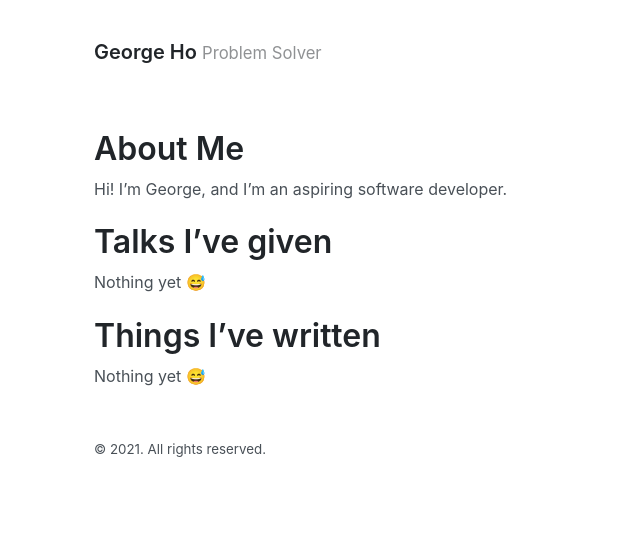
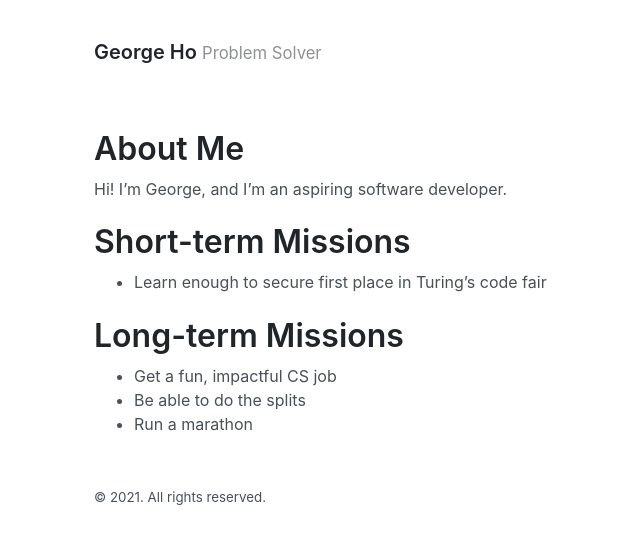
Before and after one commit to georgehwho/georgehwho.github.io, a Jekyll site: the page built from index.md, in a window 1280 px wide. Shown: the top 544 px of the page, without its empty margins (210-850 px from the left). Built offline with Jekyll 4.4.1, drawn with Linux system fonts in a browser that asks for light colours.

Commit message:
Add inital short term and long term missions

```diff
--- a/index.md
+++ b/index.md
@@ -1,16 +1,18 @@
 ---
 layout: default
 title: Home
+description: "A collection of George Ho's ramblings"
 ---
 
 # About Me
 
 Hi! I'm George, and I'm an aspiring software developer.
 
-# Talks I've given
+# Short-term Missions
+- Learn enough to secure first place in Turing's code fair
 
-Nothing yet 😅
+# Long-term Missions
 
-# Things I've written
-
-Nothing yet 😅
+- Get a fun, impactful CS job
+- Be able to do the splits
+- Run a marathon
```
